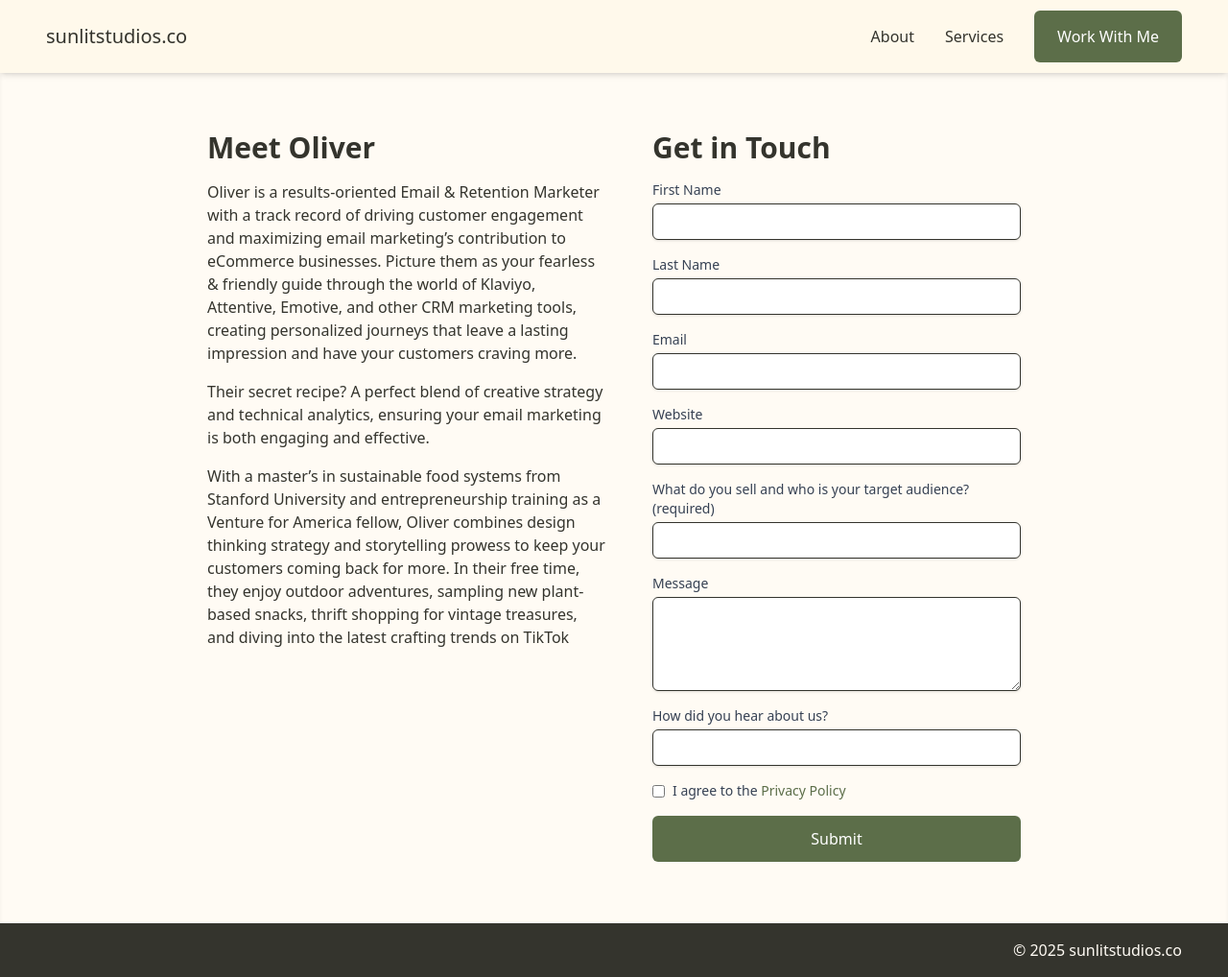
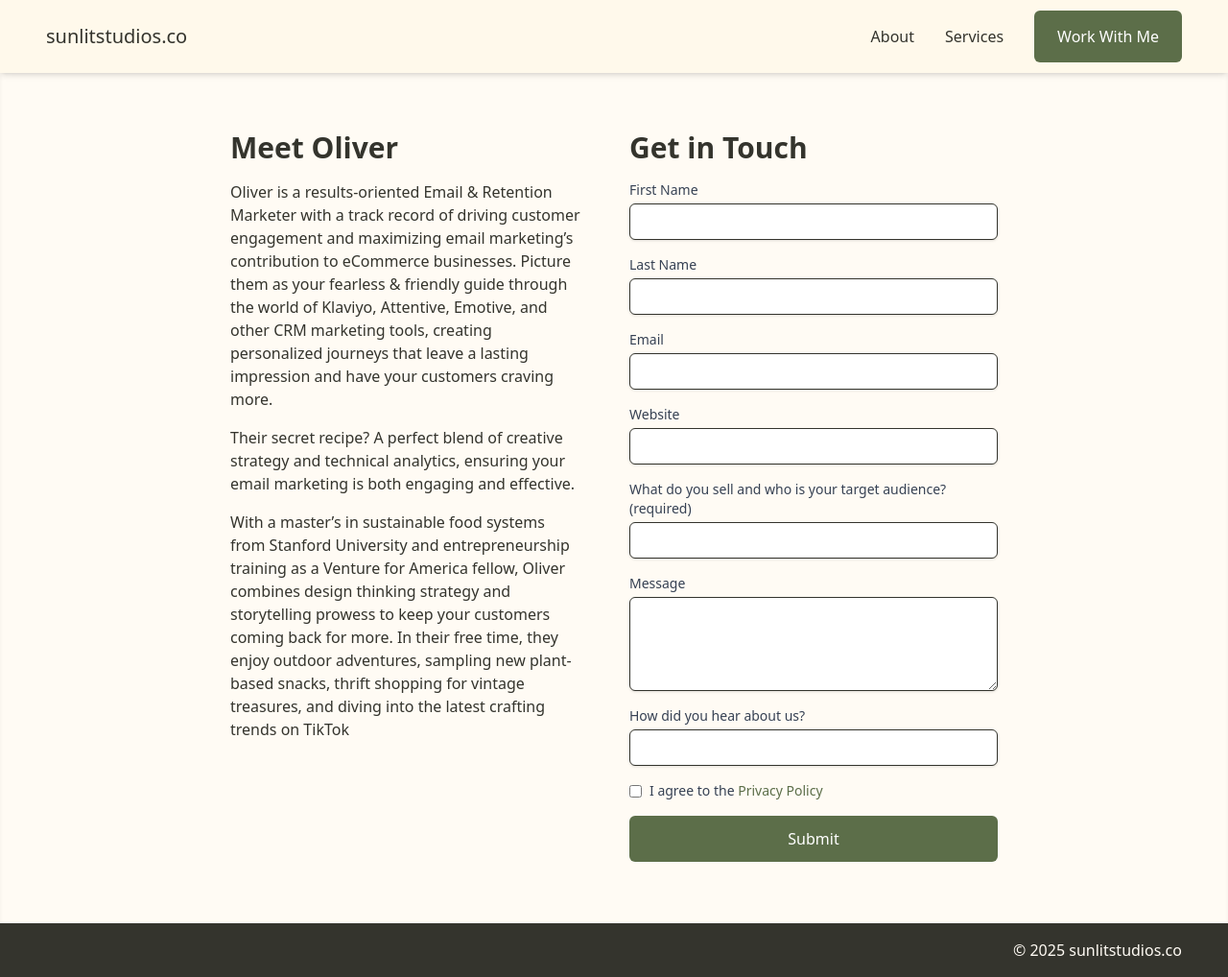
Before and after one commit to celliott181/sunlitstudios.co, a Jekyll site: the page built from contact.markdown, in a window 1280 px wide and 1018 px high. Shown: the whole window at 96% size. Built offline with Jekyll 4.4.1, drawn with Linux system fonts in a browser that asks for light colours.

Commit message:
visual updates

```diff
--- a/_layouts/contact-page.html
+++ b/_layouts/contact-page.html
@@ -3,7 +3,7 @@ layout: page
 ---
 
 <div>
-  <div class="relative px-6 flex flex-col md:flex-row items-center md:items-start gap-12">
+  <div class="relative px-12 flex flex-col md:flex-row items-center md:items-start gap-12">
     {% if content %}
     <div class="max-w-4xl">
       {{ content }}
```
